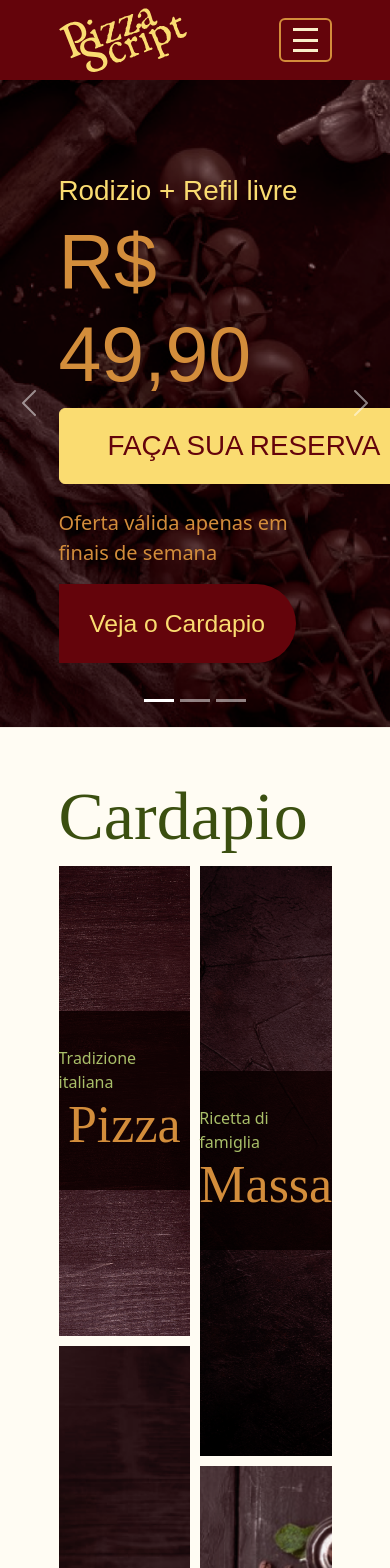
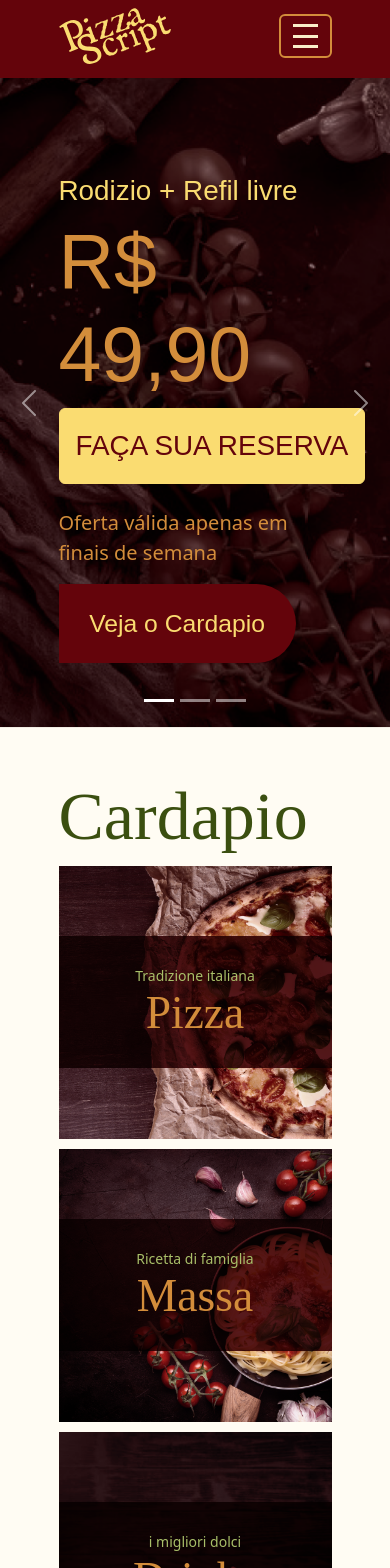
Before and after one commit to Yancap/pizzaria-react, a React (Create React App) app: page / in a window 390 px wide. Shown: the top 1568 px of the page. Built offline with nearby package versions, Linux system fonts and the light colour scheme; a web font is replaced by a local one.

Commit message:
responsivo da navbar, sessão de cardapio e slide3

```diff
--- a/src/components/common/Card.js
+++ b/src/components/common/Card.js
@@ -9,8 +9,8 @@ export const Card = ({title, subtitle, className}) => {
             <div className='subtitle'>
                 <p>{subtitle}</p>
             </div>
-            <div>
-                <h3 className='title'>{title}</h3>
+            <div className='title'>
+                <h3 >{title}</h3>
             </div>
           </div>
 
--- a/src/components/common/NavBurguer.js
+++ b/src/components/common/NavBurguer.js
@@ -1,14 +1,23 @@
 import React from 'react'
+import styled from 'styled-components'
 import { Logo } from './Logo'
+
+const DivLogo = styled.div`
+    width: 8em;
+    cursor: pointer;
+    @media screen and (max-width: 500px){
+        width: 7em;
+    }
+`
 
 export const NavBurguer = ({setPage}) => {
 const navs = ["Home", "Restaurante", "Cardápio", "Reservas", "Contato"]
   return (
-        <nav className="navbar fixed-top bg-danger py-2">
+        <nav className="navbar fixed-top bg-danger">
             <div className="container-fluid">
-                <div onClick={()=> setPage(0)} style={{cursor: 'pointer', width: '8rem'}}>
+                <DivLogo onClick={()=> setPage(0)} >
                     <Logo/>
-                </div>
+                </DivLogo>
                 <button className="navbar-toggler " type="button" data-bs-toggle="offcanvas" data-bs-target="#offcanvasNavbar" aria-controls="offcanvasNavbar">
                     <span className='navbar-toggler-stroke'></span>
                     <span className='navbar-toggler-stroke'></span>
--- a/src/components/css/Common.css
+++ b/src/components/css/Common.css
@@ -112,3 +112,7 @@
     width: 25px;
     background-color: rgb(var(--bs-tertiary-rgb));
 }
+
+.navbar{
+
+}
--- a/src/css/App.css
+++ b/src/css/App.css
@@ -123,13 +123,17 @@ a{
 
 /* HEADER // NAVBAR */
 
-
+.navbar{
+    width: 100vw;
+}
 @media screen and (max-width: 992px) {
     .nav-desktop{
         display: none;
     }
     .nav-mobile{
         display: block;
+        width: 100vw;
+        position: relative;
     }
 
 }
--- a/src/pages/home/components/Slide2.js
+++ b/src/pages/home/components/Slide2.js
@@ -5,12 +5,12 @@ import { ButtonCallAction } from './ButtonCallAction'
 import { FooterSlide } from './FooterSlide'
 
 
-const ContainerDesktop = styled.div`
+export const ContainerDesktop = styled.div`
     @media screen and (max-width: 500px){
       display: none;
     }
 `
-const ContainerMobile = styled.div`
+export const ContainerMobile = styled.div`
   display: none;
   @media screen and (max-width: 500px){
       display: block;
--- a/src/pages/home/components/Slide3.js
+++ b/src/pages/home/components/Slide3.js
@@ -1,8 +1,8 @@
 import React from 'react'
 import styled from 'styled-components'
 import { Btn } from '../../../components/common/Btn'
-import { TitleH2 } from '../../../components/common/TitleH2'
 import { FooterSlide } from './FooterSlide'
+import { ContainerDesktop } from './Slide2'
 
 const Paragraph = styled.p`
     width: 60%;
@@ -11,20 +11,41 @@ const Paragraph = styled.p`
       width: 100%;
     }
 `
+const TitleTradition = styled.h2`
+    font-size: 4.25em;
+    @media screen and (max-width: 500px){
+      font-size: 3.75em;
+
+    }
+`
+const ContainerSlide = styled.div`
+
+
+    @media screen and (max-width: 768px){
+      font-size: 14px;
+
+    }
+
+`
 
 export const Slide3 = () => {
   return (
-    <div className='carousel-item slider-item-3 container-fluid pt-5'>
-        <TitleH2 name="Tradição Familiar" className='title title-carousel'/>
+    <ContainerSlide className='carousel-item slider-item-3 container-fluid pt-5'>
+
+          <TitleTradition  className='title'>Tradição Familiar</TitleTradition>
           <div className='text-display fs-5 text-tertiary'>
               <Paragraph >Lorem ipsum dolor sit amet, consectetur adipiscing elit, sed do eiusmod tempor incididunt ut labore et dolore magna aliqua.
-Lorem ipsum dolor sit amet, consectetur adipiscing elit, sed do eiusmod tempor incididunt ut labore et dolore magna aliqua. </Paragraph>
+                Lorem ipsum dolor sit amet, consectetur adipiscing elit, sed do eiusmod tempor incididunt ut labore et dolore magna aliqua.
+              </Paragraph>
           </div>
-        <Btn name="Saiba Mais" link="#" classBtn={"btn-primary mt-5"} classAnchor={"text-tertiary text-display"}/>
+          <Btn name="Saiba Mais" link="#" classBtn={"btn-primary mt-3 py-2 px-4 align-self-start"} classAnchor={"text-tertiary text-display fs-1"}/>
+          <ContainerDesktop>
             <footer className='text-primary position-absolute bottom-0 footer-slider mb-1'>
               <FooterSlide emphasis="Local: " name="Rio de Janeiro, RJ, Rua da pizza - 204" />
               <FooterSlide emphasis="Horário de Funcionamento: " name="Seg a Sex - 11:00 até 22:00 | Sab a Dom - 14:00 até 00:00" />
             </footer>
-    </div>
+          </ContainerDesktop>
+
+    </ContainerSlide>
   )
 }
--- a/src/pages/home/components/Slider1.js
+++ b/src/pages/home/components/Slider1.js
@@ -42,7 +42,7 @@ export const Slider1 = () => {
         <TitleH3 name='Rodizio + Refil livre' className='text-display text-warning mt-5 fs-1' />
         <div className='div-price d-flex col-12 justify-content-between flex-wrap '>
             <Price className='text-display text-primary'>R$ 49,90</Price>
-            <Btn name='FAÇA SUA RESERVA' link='#' classBtn='btn btn-warning px-5 py-3 align-self-center flex-shrink-0' classAnchor='text-danger text-display  fs-1'/>
+            <Btn name='FAÇA SUA RESERVA' link='#' classBtn='btn btn-warning px-3 py-3 align-self-center flex-shrink-0' classAnchor='text-danger text-display  fs-1'/>
         </div>
         <ContainerMobile className='mt-4'>
           <FooterSlide name="Oferta válida apenas em finais de semana" className='text-primary mt-2 fs-5 fw-lighter'/>
--- a/src/pages/home/css/Home.css
+++ b/src/pages/home/css/Home.css
@@ -58,8 +58,6 @@
 }
 
 .carousel-item .btn-primary{
-    height: 5.25rem;
-    width: 22.75rem;
     font-size: 3rem;
 }
 
@@ -75,8 +73,6 @@
     grid-auto-rows: 110px;
     grid-template-columns: 1fr 1fr;
     gap: 10px;
-
-
 }
 .grid-card .card{
     border: none;
@@ -95,18 +91,38 @@
 .grid-card .sobremesa{
     grid-row: 6/11;
 }
-.grid-card .title{
-    font-size: 3.25rem;
+.grid-card .title h3{
+    font-size: 3.25em;
 }
 .grid-card .subtitle p{
     color: #A9BF69;
     margin: 10px 0 0 0;
+    font-size: 1em;
 }
 
 .grid-card .label-card{
     padding: 25px 0;
 }
 
+@media screen and (max-width: 768px) {
+    #section-menu .grid-card{
+        grid-template-columns: 100%;
+        grid-auto-rows: 255px;
+        grid-template-rows: repeat(4, 70vw);
+    }
+    .grid-card .pizza, .grid-card .massa, .grid-card .drink, .grid-card .sobremesa{
+        grid-row:inherit;
+    }
+    .grid-card .label-card{
+        padding: 5vw 0;
+    }
+}
+
+@media screen and (max-width: 500px){
+    .grid-card .subtitle, .grid-card .title{
+        font-size: 14px;
+    }
+}
 /* --------------- RODIZIO --------------- */
 .img-pizza-rodizio{
     background-image: url('images/pizzas-rodizio.png');
--- a/src/pages/home/sections/Menu.js
+++ b/src/pages/home/sections/Menu.js
@@ -8,15 +8,10 @@ export const Menu = ({children}) => {
         {children}
         <TitleH2 name="Cardapio" className="title title-green mt-5"/>
         <div className='grid-card'>
-
             <Card title='Pizza' subtitle="Tradizione italiana" className='pizza'/>
             <Card title='Massa' subtitle="Ricetta di famiglia" className='massa'/>
             <Card title='Drinks' subtitle="i migliori dolci" className='drink '/>
-
             <Card title='Sobremesa' subtitle="Esclusività della casa" className='sobremesa '/>
-
-
-
         </div>
     </section>
   )
```
Lines whose indentation alone changed are shown as unchanged.
